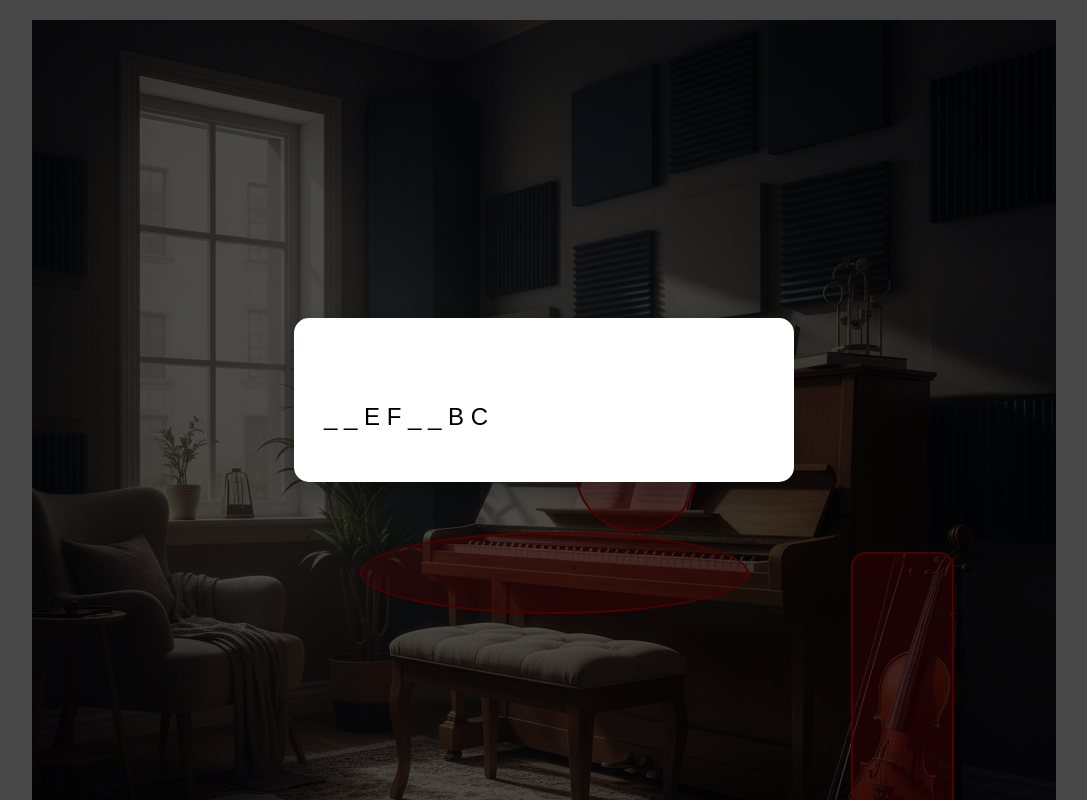
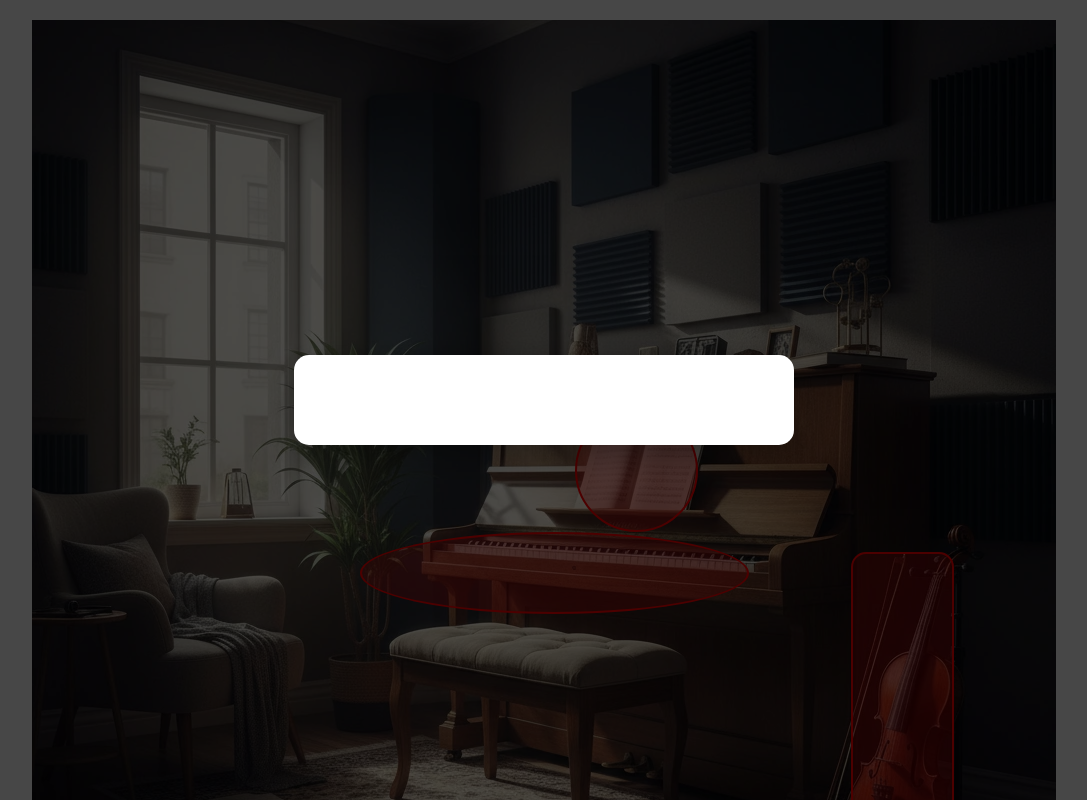
Before and after one commit to hannahro15/classical-music-themed-escape-room, a React (Vite) app in the folder music-escape-room/: page /classical-music-themed-escape-room/rooms/practice-room in a window 1280 px wide. Both pictures are taken after a click on the element 650 px from the left and 572 px from the top of the page. Shown: the top 800 px of the page, without its empty margins (96-1183 px from the left). Built offline with nearby package versions, Linux system fonts and the light colour scheme.

Commit message:
Reorganise file structure and a little refactoring

```diff
--- a/music-escape-room/src/App.jsx
+++ b/music-escape-room/src/App.jsx
@@ -2,7 +2,7 @@ import { Routes, Route } from 'react-router-dom'
 import './App.css'
 import HomePage from './components/home.jsx'
 import RoomsGrid from './rooms-grid.jsx'
-import PracticeRoom from './rooms/practice-room.jsx'
+import PracticeRoom from './rooms/practice-room/practice-room.jsx'
 
 function App() {
   return (
--- a/music-escape-room/src/rooms/practice-room.jsx
+++ b/music-escape-room/src/rooms/practice-room/practice-room.jsx
@@ -1,75 +1,58 @@
 import React, { useState } from 'react';
-import img from '../assets/practice-room.webp';
+import img from '../../assets/practice-room.webp';
+import PianoScalesPuzzle from './puzzles/PianoScalesPuzzle';
+import KeySignaturePuzzle from './puzzles/KeySignaturePuzzle';
+import ViolinStringsPuzzle from './puzzles/ViolinStringsPuzzle';
 import './practice-room.css';
 
 function PracticeRoom() {
   const [activeModal, setActiveModal] = useState(null);
 
-  const handleObjectClick = (objectName) => {
-    console.log('Clicked:', objectName); // Debug log
-    setActiveModal(objectName);
-  };
-
-  const closeModal = () => {
-    setActiveModal(null);
-  };
-
   const renderModalContent = () => {
     switch(activeModal) {
       case 'piano':
-        return {
-          content: '_ _ E F _ _ B C'
-        };
+        return <PianoScalesPuzzle />;
       case 'sheet-music':
-        return {
-          content: 'A major, Bb major, B major, C major'
-        };
+        return <KeySignaturePuzzle />;
       case 'violin':
-        return {
-          content: 'E A D G'
-        };
+        return <ViolinStringsPuzzle />;
       default:
         return null;
     }
   };
-
-  const modalContent = renderModalContent();
 
   return (
     <div className="practice-room">
       <div className="room-container">
         <img src={img} alt="Practice Room" />
 
-        {/* Clickable hotspots */}
         <div
           className="clickable-object keyboard-hotspot"
-          onClick={() => handleObjectClick('piano')}
+          onClick={() => setActiveModal('piano')}
           title="Click the piano keys"
         />
 
         <div
           className="clickable-object sheet-music-hotspot"
-          onClick={() => handleObjectClick('sheet-music')}
+          onClick={() => setActiveModal('sheet-music')}
           title="Click the sheet music"
         />
 
         <div
           className="clickable-object violin-hotspot"
-          onClick={() => handleObjectClick('violin')}
+          onClick={() => setActiveModal('violin')}
           title="Click the violin"
         />
       </div>
 
-      {/* Modal */}
-      {activeModal && modalContent && (
-        <div className="modal-overlay" onClick={closeModal}>
+      {activeModal && (
+        <div className="modal-overlay" onClick={() => setActiveModal(null)}>
           <div className="modal-content" onClick={(e) => e.stopPropagation()}>
             <div className="modal-header">
-              <h2>{modalContent.title}</h2>
-              <button className="close-button" onClick={closeModal}>×</button>
+              <button className="close-button" onClick={() => setActiveModal(null)}>×</button>
             </div>
             <div className="modal-body">
-              <p>{modalContent.content}</p>
+              {renderModalContent()}
             </div>
           </div>
         </div>
--- /dev/null
+++ b/music-escape-room/src/rooms/practice-room/puzzles/KeySignaturePuzzle.jsx
@@ -0,0 +1,8 @@
+function KeySignaturePuzzle() {
+  return (
+    <div className="key-signature-puzzle">
+    </div>
+  );
+}
+
+export default KeySignaturePuzzle;
--- /dev/null
+++ b/music-escape-room/src/rooms/practice-room/puzzles/PianoScalesPuzzle.jsx
@@ -0,0 +1,8 @@
+function PianoScalesPuzzle() {
+  return (
+    <div className="piano-scales-puzzle">
+    </div>
+  );
+}
+
+export default PianoScalesPuzzle;
--- /dev/null
+++ b/music-escape-room/src/rooms/practice-room/puzzles/ViolinStringsPuzzle.jsx
@@ -0,0 +1,8 @@
+function ViolinStringsPuzzle() {
+  return (
+    <div className="violin-strings-puzzle">
+    </div>
+  );
+}
+
+export default ViolinStringsPuzzle;
```
Also changed, not shown: music-escape-room/src/rooms/practice-room/practice-room.css (renamed from music-escape-room/src/rooms/practice-room.css), music-escape-room/src/rooms/practice-room/puzzles/KeySignaturePuzzle.css (added), music-escape-room/src/rooms/practice-room/puzzles/PianoScalesPuzzle.css (added), music-escape-room/src/rooms/practice-room/puzzles/ViolinStringsPuzzle.css (added).
